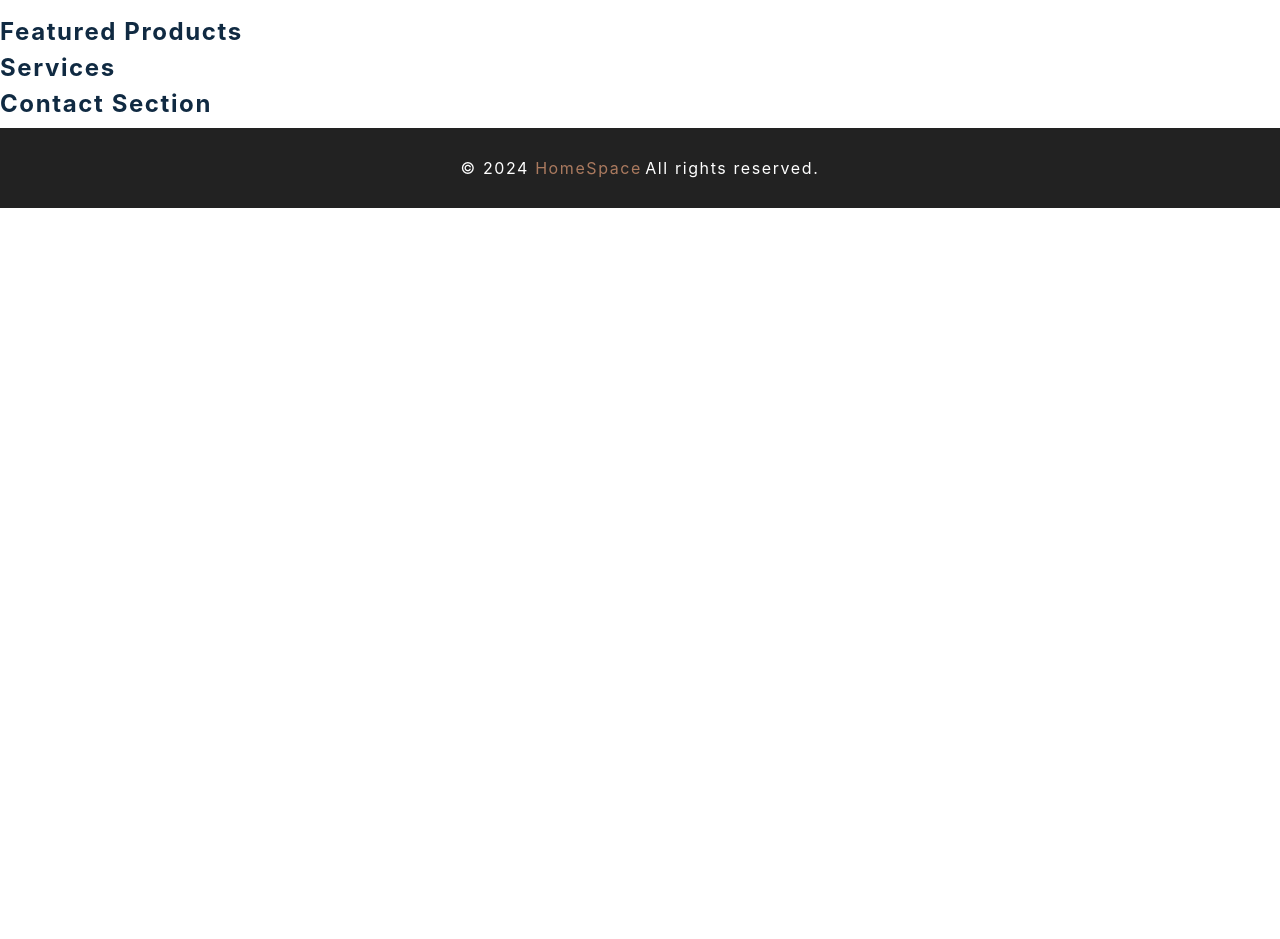
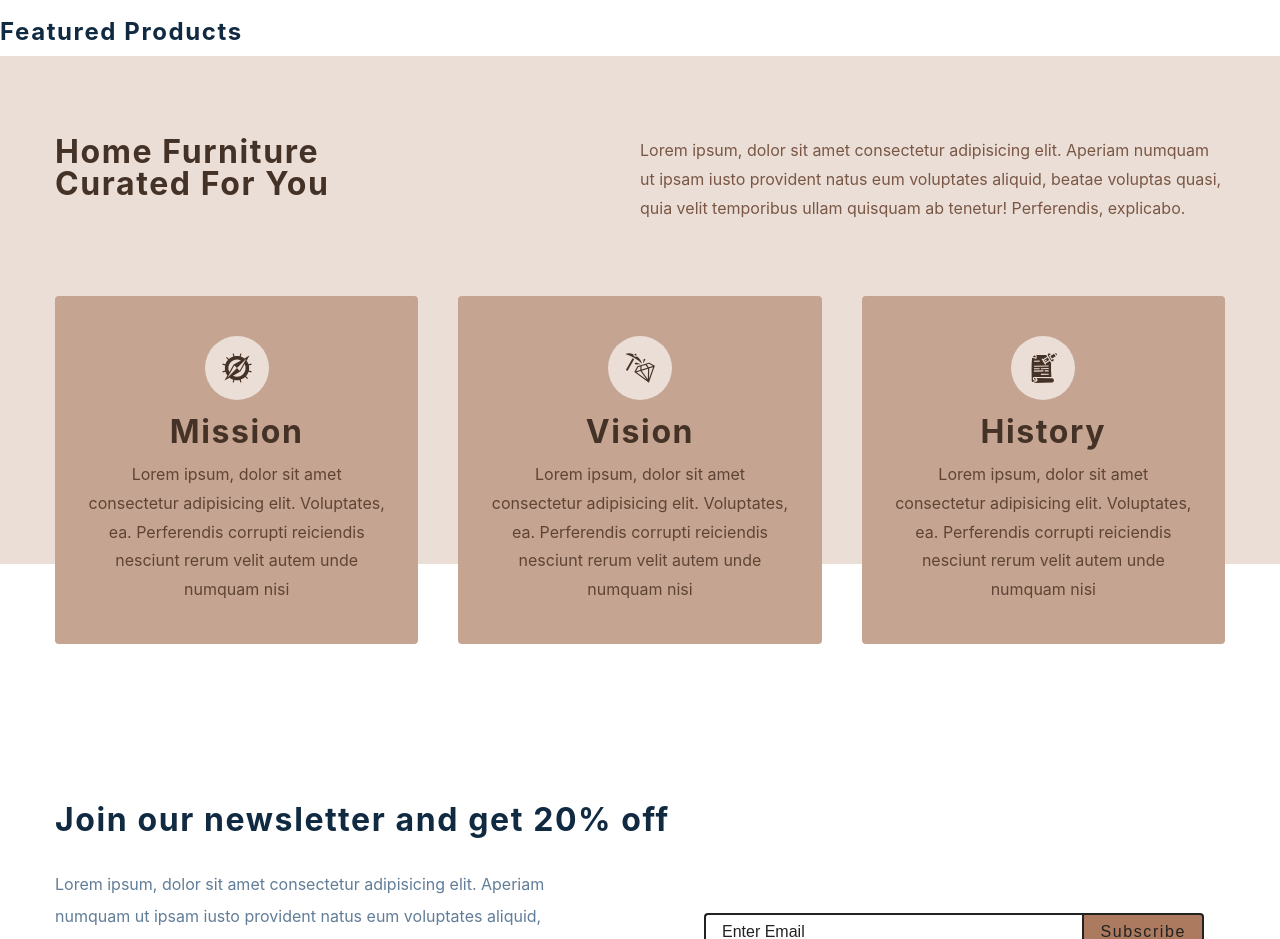
Before and after one commit to ApuroopK10/React-eCommerceApp, a React (Create React App) app: page / in a window 1280 px wide. Shown: the part 780-1719 px from the top of the page. Before the commit the page ends 988 px from the top, so only its background shows below. Built offline with nearby package versions, Linux system fonts and the light colour scheme.

Commit message:
Added Contact and Services pages

```diff
--- a/src/components/Contact.js
+++ b/src/components/Contact.js
@@ -1,9 +1,33 @@
-import React from 'react'
-import styled from 'styled-components'
+import React from "react";
+import styled from "styled-components";
 
 const Contact = () => {
-  return <h4>contact section</h4>
-}
+  return (
+    <Wrapper>
+      <div className="section-center">
+        <h3>Join our newsletter and get 20% off</h3>
+        <div className="content">
+          <p>
+            Lorem ipsum, dolor sit amet consectetur adipisicing elit. Aperiam
+            numquam ut ipsam iusto provident natus eum voluptates aliquid,
+            beatae voluptas quasi, quia velit temporibus ullam quisquam ab
+            tenetur! Perferendis, explicabo.
+          </p>
+          <form className="contact-form">
+            <input
+              type="email"
+              className="form-input"
+              placeholder="Enter email"
+            />
+            <button type="submit" className="submit-btn">
+              Subscribe
+            </button>
+          </form>
+        </div>
+      </div>
+    </Wrapper>
+  );
+};
 const Wrapper = styled.section`
   padding: 5rem 0;
   h3 {
@@ -67,6 +91,6 @@ const Wrapper = styled.section`
   @media (min-width: 1280px) {
     padding: 15rem 0;
   }
-`
+`;
 
-export default Contact
+export default Contact;
--- a/src/components/Services.js
+++ b/src/components/Services.js
@@ -1,10 +1,39 @@
-import React from 'react'
-import styled from 'styled-components'
-import { services } from '../utils/constants'
+import React from "react";
+import styled from "styled-components";
+import { services } from "../utils/constants";
 
 const Services = () => {
-  return <h4>services </h4>
-}
+  return (
+    <Wrapper>
+      <div className="section-center">
+        <article className="header">
+          <h3>
+            Home furniture <br />
+            curated for you
+          </h3>
+          <p>
+            Lorem ipsum, dolor sit amet consectetur adipisicing elit. Aperiam
+            numquam ut ipsam iusto provident natus eum voluptates aliquid,
+            beatae voluptas quasi, quia velit temporibus ullam quisquam ab
+            tenetur! Perferendis, explicabo.
+          </p>
+        </article>
+        <div className="services-center">
+          {services.map((service) => {
+            const { id, icon, title, text } = service;
+            return (
+              <artile className="service" key={id}>
+                <span className="icon">{icon}</span>
+                <h3>{title}</h3>
+                <p>{text}</p>
+              </artile>
+            );
+          })}
+        </div>
+      </div>
+    </Wrapper>
+  );
+};
 
 const Wrapper = styled.section`
   h3,
@@ -68,5 +97,5 @@ const Wrapper = styled.section`
       transform: translateY(5rem);
     }
   }
-`
-export default Services
+`;
+export default Services;
```
